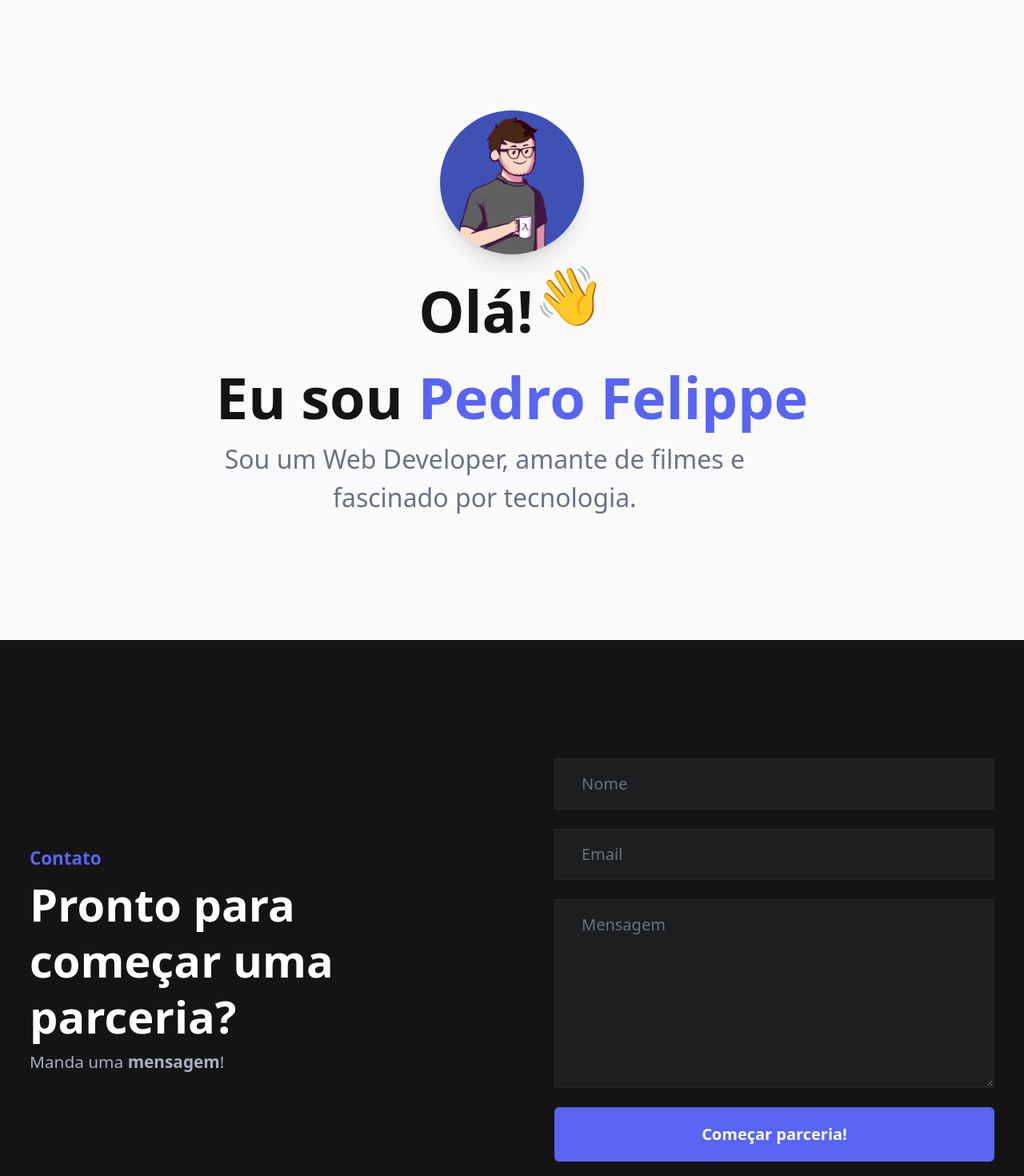
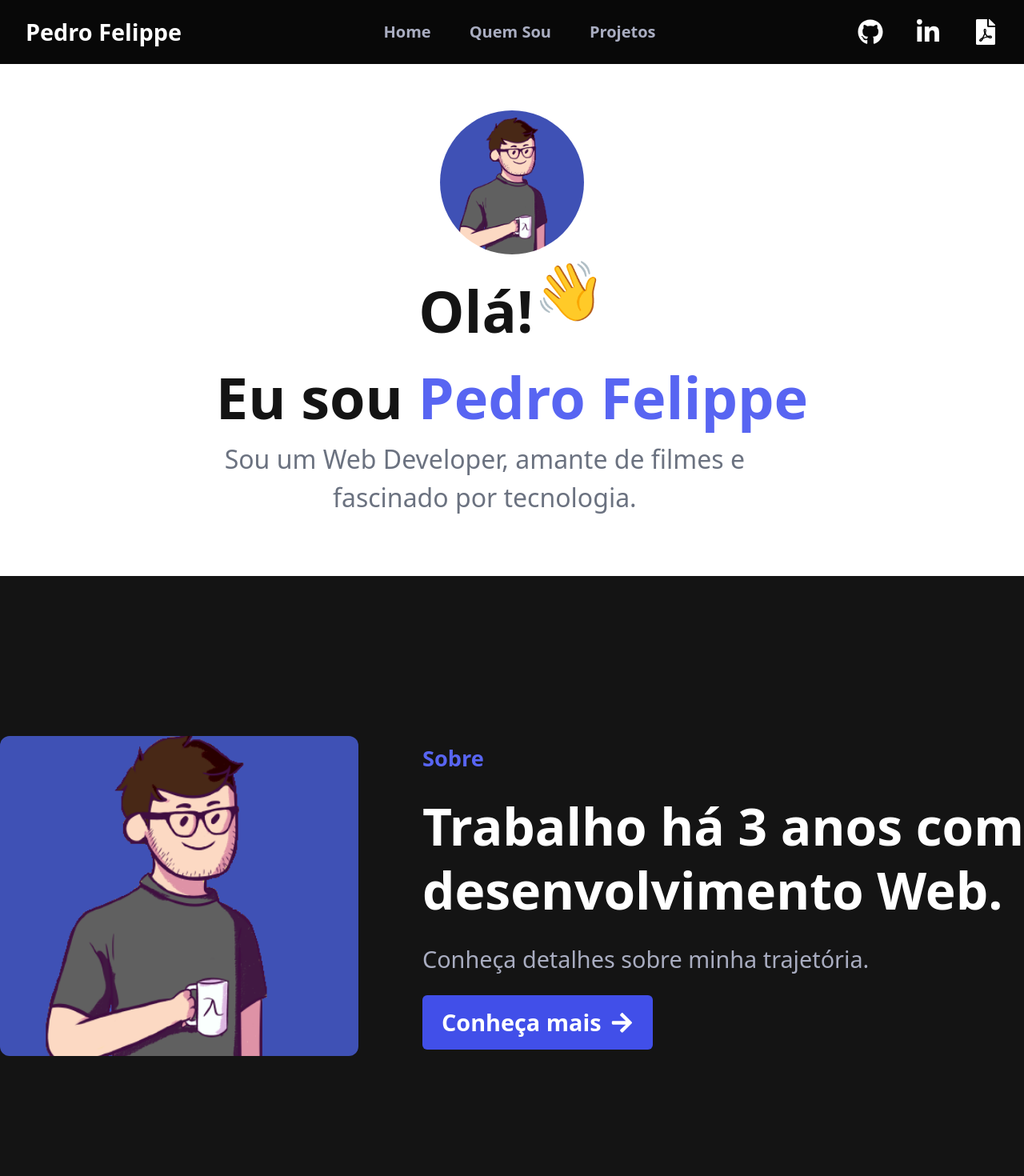
Before and after one commit to pefelippe/Portfolio, a Next.js app: page / in a window 1280 px wide. Shown: the top 1470 px of the page at 80% size. Built offline with nearby package versions, Linux system fonts and the light colour scheme.

Commit message:
mais uma vez alterando o layout

```diff
--- a/pages/_app.tsx
+++ b/pages/_app.tsx
@@ -15,7 +15,7 @@ export default function App({ Component, pageProps }: AppProps) {
     <div
       className="
         overflow-x-hidden overflow-y-scroll
-        scrollbar scrollbar-track-gray-400/20 scrollbar-thumb-[#5865f2]/80 scroll-smooth bg-[#141414] text-white
+        scrollbar scrollbar-track-gray-400/20 scrollbar-thumb-[#5865f2]/80 scroll-smooth  text-white
         h-screen min-w-[400px] font-roboto min-h-fit snap-mandatory snap-y"
     >
       <Head>
@@ -28,7 +28,7 @@ export default function App({ Component, pageProps }: AppProps) {
       <Analytics />
       <Header />
       <Component {...pageProps} />
-      {/* <Footer /> */}
+      <Footer />
     </div>
   );
 }
--- a/pages/index.tsx
+++ b/pages/index.tsx
@@ -7,19 +7,19 @@ import Skills from "../src/content/Skills";
 
 export default function Home() {
   return (
-    <div className="w-screen h-fit mx-auto  bg-[#fafafa]   text-[#141414] ">
+    <div className="w-screen h-fit mx-auto  bg-[#fff]   text-[#141414] ">
       <section className=" snap-center">
         <Hero />
       </section>
 
-      {/* <section className="text-[#ffff]  bg-[#141414] snap-center">
+      <section className="text-[#ffff]  bg-[#141414] snap-center">
         <QuickAbout />
       </section>
 
       <section className=" snap-center bg-[#fafafa] ">
         <RecentProjects />
       </section>
-*/}
+
       <section className=" bg-[#141414] text-white snap-center">
         <CallToContact />
       </section>
--- a/src/components/layout/Footer.tsx
+++ b/src/components/layout/Footer.tsx
@@ -11,7 +11,7 @@ function Footer({}: Props) {
   return (
     <footer
       className="w-full min-h-[10vh] py-10 flex justify-center items-center mx-auto text-lg max-xl:px-6 text-black
-    bg-[#191919] text-[#fff] font-semibold"
+    bg-[#000] text-[#fff]  snap-center"
     >
       <div className="w-full max-w-screen-2xl gap-8 flex items-center max-sm:flex-col justify-center">
         <div className="flex flex-col gap-10 items-center">
--- a/src/components/layout/Header.tsx
+++ b/src/components/layout/Header.tsx
@@ -9,25 +9,23 @@ import HamburgerMenu from "./../HamburgerMenu";
 const Navbar = () => {
   return (
     <motion.nav
-      className="z-50 font-semibold absolute w-full top-0  text-[#000] justify-center
-    h-[10vh]  mx-auto flex items-center px-8  "
+      className=" z-40 font-semibold  w-full top-0  text-[#000] justify-center max-md:justify-end
+    h-[10vh]  mx-auto flex items-center px-8 bg-[#080808] snap-start "
     >
-      {/* <SocialLinks /> */}
-      {/* <motion.div
+      <motion.div
         initial={{ opacity: 0, y: -50 }}
         animate={{ opacity: 1, y: 0 }}
         transition={{ duration: 1 }}
-        className=" h-full  flex items-center   w-fit
-        bg-[#080808] rounded-b-2xl shadow-2xl  "
+        className=" h-full  flex items-center   w-full justify-between
+      max-w-7xl"
       >
-        {/* <Link
+        <Link
           href="/"
-          className="text-[1.6rem] xl:text-[1.8rem] font-semibold min-w-fit hover:text-gray-300 transition-all hover:underline "
+          className="text-white text-[1.6rem] xl:text-[1.8rem] font-semibold min-w-fit hover:text-gray-300 transition-all hover:underline "
         >
           Pedro Felippe
-        </Link> */}
-
-      {/* <div className="max-md:hidden list-none text-gray-300 text-xl  flex items-center  divide-x">
+        </Link>
+        <div className="max-md:hidden list-none text-gray-300 text-xl  flex items-center">
           {navLinks.map((navLink) => {
             return (
               <li
@@ -51,12 +49,13 @@ const Navbar = () => {
               </li>
             );
           })}
-        </div> */}
-      {/* <div className="max-md:hidden">
-        </div> */}
+        </div>
+        <div className="max-md:hidden text-white">
+          <SocialLinks />
+        </div>
 
-      {/* <HamburgerMenu />
-      </motion.div> */}
+        <HamburgerMenu />
+      </motion.div>
     </motion.nav>
   );
 };
--- a/src/constants/index.js
+++ b/src/constants/index.js
@@ -22,7 +22,6 @@ export const projects = [
 ];
 
 export const navLinks = [
-
   {
     id: "/",
     title: "Home",
@@ -35,10 +34,10 @@ export const navLinks = [
     id: "projects",
     title: "Projetos",
   },
-  {
-    id: "contact",
-    title: "Contato",
-  },
+  // {
+  //   id: "contact",
+  //   title: "Contato",
+  // },
 ];
 
 export const technologies = [
--- a/src/content/CallToContact.tsx
+++ b/src/content/CallToContact.tsx
@@ -11,16 +11,16 @@ function CallToContact({}: Props) {
       initial={{ opacity: 0, y: 50 }}
       whileInView={{ opacity: 1, y: 0 }}
       transition={{ duration: 1.5 }}
-      className="h-fit min-h-screen max-w-7xl mx-auto   text-xl max-xl:px-8 rounded-md
+      className="relative h-fit min-h-screen max-w-7xl mx-auto   text-xl max-xl:px-8 rounded-md
       flex max-lg:flex-col justify-center gap-10 md:gap-20  items-center text-center "
     >
       <div className="flex flex-col gap-2 w-fit text-start">
-        <p className=" text-[1.4rem] font-bold text-blue">Contato</p>
-        <p className=" text-[2.5rem] lg:text-[3.5rem] leading-tight font-semibold max-w-xl">
+        <p className=" text-[1.6rem] font-bold text-blue">Contato</p>
+        <p className=" text-[2.5rem] lg:text-[4rem] leading-tight font-semibold">
+          Manda uma <b className=" bg-blue">mensagem</b>!
+        </p>
+        <p className=" text-[1.8rem] font-medium text-gray-300 ">
           Pronto para começar uma parceria?
-        </p>
-        <p className=" text-[1.3rem] font-medium text-gray-300 ">
-          Manda uma <b className=" ">mensagem</b>!
         </p>
       </div>
 
--- a/src/content/Hero.tsx
+++ b/src/content/Hero.tsx
@@ -2,6 +2,7 @@ import { motion } from "framer-motion";
 import Link from "next/link";
 import React from "react";
 import { FaArrowRight } from "react-icons/fa";
+
 import SocialLinks from "../components/SocialLinks";
 
 type Props = {};
@@ -12,7 +13,7 @@ export default function About({}: Props) {
       initial={{ opacity: 0 }}
       animate={{ opacity: 1 }}
       transition={{ duration: 2 }}
-      className="w-full min-h-fit h-screen  mx-auto max-w-7xl flex flex-col max-xl:px-10 justify-center items-center gap-4"
+      className="w-full min-h-fit h-[80vh] mx-auto max-w-7xl flex flex-col max-xl:px-10 justify-center items-center gap-4"
     >
       <motion.img
         initial={{ opacity: 0, y: -50 }}
@@ -20,7 +21,7 @@ export default function About({}: Props) {
         transition={{ duration: 1 }}
         alt="avatar-pefelippe"
         src="assets/avatar-pdr.png"
-        className=" object-cover w-fit max-h-[180px]  rounded-full shadow-xl "
+        className=" object-cover max-h-[180px]  rounded-full max-md:hidden"
       />
       <motion.div
         animate={{ opacity: 1, y: 0 }}
--- a/src/content/RecentProjects.tsx
+++ b/src/content/RecentProjects.tsx
@@ -33,7 +33,7 @@ function RecentProjects() {
       <div className="flex flex-col gap-2 text-start max-w-xl">
         <p className="text-[1.7rem] font-bold text-blue">Projetos</p>
         <p className="text-[2.5rem] lg:text-[4rem] leading-tight font-semibold">
-          Confira meus projetos
+          Confira meus <b className="bg-blue text-white px-2">projetos</b>
         </p>
         <p className="text-[1.8rem] font-medium text-gray-300 ">
           Confira uma seleção dos meus projetos mais recentes
```
